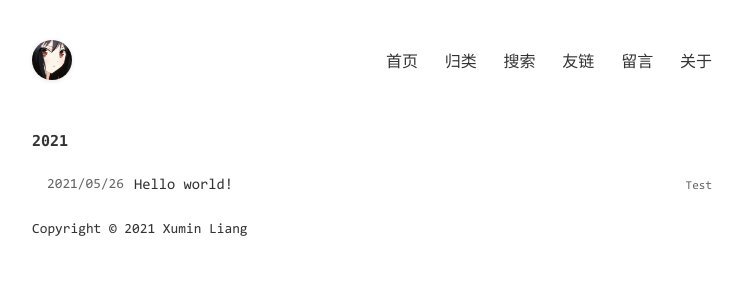
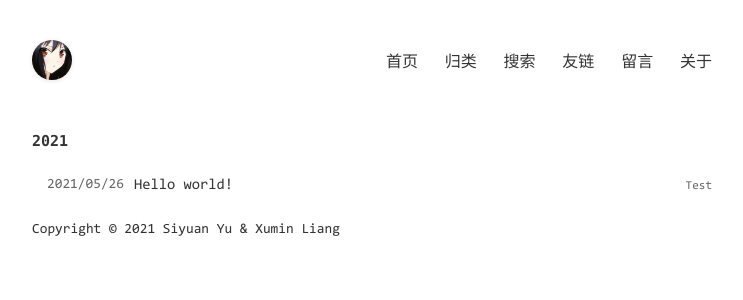
Before and after one commit to Mathematical-Physics/Mathematica-Physics, a Jekyll site: the page built from index.html, in a window 1280 px wide. Shown: the top 300 px of the page, without its empty margins (268-1011 px from the left). Built offline with Jekyll 4.4.1, drawn with Linux system fonts in a browser that asks for light colours; some of the changed lines change nothing that is shown.

Commit message:
Update _config.yml

```diff
--- a/_config.yml
+++ b/_config.yml
@@ -5,8 +5,7 @@ title: 中文数学物理小集合
 description: 一个暂时性的数学物理网站
 keywords: Mathematics, Physics, 数学, 物理
 author: Siyuan Yu, Xumin Liang
-footerText: 'Copyright © 2021 Siyuan Yu'
-footerText: 'Copyright © 2021 Xumin Liang'
+footerText: 'Copyright © 2021 Siyuan Yu & Xumin Liang'
 
 # 这些不要动
 permalink: /posts/:year/:month/:day/:title.html
```
